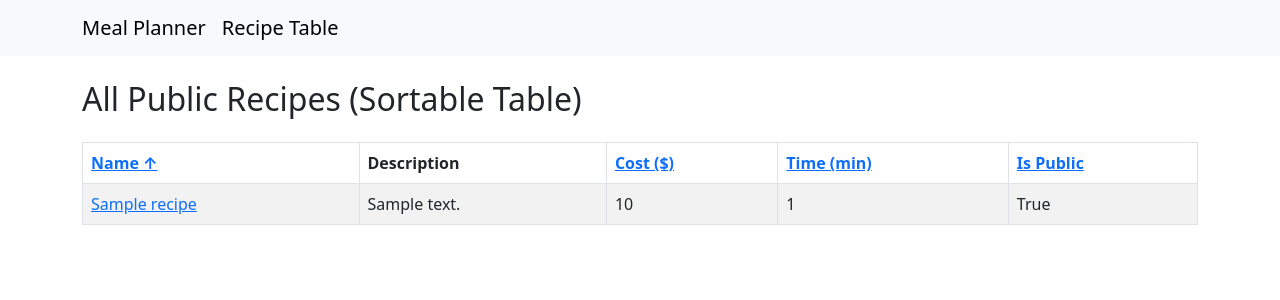
After one commit to LuisVM08/recipe-manager, a Django app: page /recipes/table/ in a window 1280 px wide. The commit adds this page. Shown: the top 300 px of the page. Run offline with Django 5.2, Linux system fonts and the light colour scheme; tables that the repository leaves empty hold one stand-in row (values such as "Sample post").

Commit message:
added sortable table

```diff
--- a/recipesite/recipes/templates/recipes/base.html
+++ b/recipesite/recipes/templates/recipes/base.html
@@ -13,6 +13,7 @@
 <nav class="navbar navbar-expand-lg navbar-light bg-light mb-4">
     <div class="container">
         <a class="navbar-brand" href="{% url 'recipesns:recipe_list' %}">Meal Planner</a>
+        <a class="navbar-brand" href="{% url 'recipesns:recipe_table' %}">Recipe Table</a>
         <div class="collapse navbar-collapse">
             <ul class="navbar-nav ms-auto">
             </ul>
--- /dev/null
+++ b/recipesite/recipes/templates/recipes/recipe_table.html
@@ -0,0 +1,34 @@
+{% extends "recipes/base.html" %}
+{% load sortable %}
+{% block title %}Sortable Recipe Table{% endblock %}
+
+{% block content %}
+<h2 class="mb-4">All Public Recipes (Sortable Table)</h2>
+
+<table class="table table-striped table-bordered">
+  <thead>
+    <tr>
+      <th>{% sortable_column "name" "Name" current_sort current_dir %}</th>
+      <th>Description</th>
+      <th>{% sortable_column "cost" "Cost ($)" current_sort current_dir %}</th>
+      <th>{% sortable_column "time" "Time (min)" current_sort current_dir %}</th>
+      <th>{% sortable_column "is_public" "Is Public" current_sort current_dir %}</th>
+    </tr>
+  </thead>
+  <tbody>
+    {% for recipe in recipes %}
+    <tr>
+      <td><a href="{% url 'recipesns:recipe_detail' recipe.pk %}">{{ recipe.name }}</a></td>
+      <td>{{ recipe.description|truncatechars:60 }}</td>
+      <td>{{ recipe.cost }}</td>
+      <td>{{ recipe.time }}</td>
+      <td>{{ recipe.is_public }}</td>
+    </tr>
+    {% empty %}
+    <tr>
+      <td colspan="5">No public recipes found.</td>
+    </tr>
+    {% endfor %}
+  </tbody>
+</table>
+{% endblock %}
--- /dev/null
+++ b/recipesite/recipes/templatetags/sortable.py
@@ -0,0 +1,21 @@
+from django import template
+from django.utils.html import format_html
+from urllib.parse import urlencode
+
+# registers template tag file with Django. This must be done in every file that has custom template to define it
+register = template.Library()
+
+# Decorator that tells Django that the function is a simple tag you can use in templates like
+@register.simple_tag
+def sortable_column(field, label, current_sort=None, current_dir='asc'):
+    toggle_dir = 'desc' if current_sort == field and current_dir == 'asc' else 'asc'
+    arrow = ''
+    if current_sort == field:
+        arrow = '↑' if current_dir == 'asc' else '↓'
+
+    # Builds a URL query string like ?sort=cost%dir=desc. Clicking the column will reload the page with this sort
+    # direction
+    query_string = urlencode({'sort': field, 'dir': toggle_dir})
+
+    # returns a clickable <a> tag
+    return format_html('<a href="?{}">{} {}</a>', query_string, label, arrow)
--- a/recipesite/recipes/urls.py
+++ b/recipesite/recipes/urls.py
@@ -10,4 +10,5 @@ urlpatterns = [
     path('create/', views.RecipeCreateView.as_view(), name='recipe_create'),
     path('<int:pk>/update/', views.RecipeUpdateView.as_view(), name='recipe_update'),
     path('<int:pk>/delete/', views.RecipeDeleteView.as_view(), name='recipe_delete'),
+    path('table/', views.RecipeTableView.as_view(), name='recipe_table'),
 ]
--- a/recipesite/recipes/views.py
+++ b/recipesite/recipes/views.py
@@ -35,3 +35,27 @@ class RecipeDeleteView(DeleteView):
     model = Recipe
     template_name = 'recipes/recipe_delete.html'
     success_url = reverse_lazy('recipesns:recipe_list')
+
+class RecipeTableView(ListView):
+    model = Recipe
+    template_name = 'recipes/recipe_table.html'
+    context_object_name = 'recipes'
+
+    # Defines what the data will be used as the main object in the template
+    def get_queryset(self):
+        sort_by = self.request.GET.get('sort', 'cost')
+        direction = self.request.GET.get('dir', 'asc')
+        valid_fields = ['name', 'description', 'cost', 'time', 'is_public']
+
+        if sort_by not in valid_fields:
+            sort_by = 'cost'
+
+        order = sort_by if direction == 'asc' else f"-{sort_by}"
+        return Recipe.objects.order_by(order)
+
+    # Override to make get_context_data to include sort state in template context
+    def get_context_data(self, **kwargs):
+        context = super().get_context_data(**kwargs)
+        context['current_sort'] = self.request.GET.get('sort', 'name')
+        context['current_dir'] = self.request.GET.get('dir', 'asc')
+        return context
```
Also changed, not shown: recipesite/recipes/templatetags/__init__.py (added), 1 other file.
